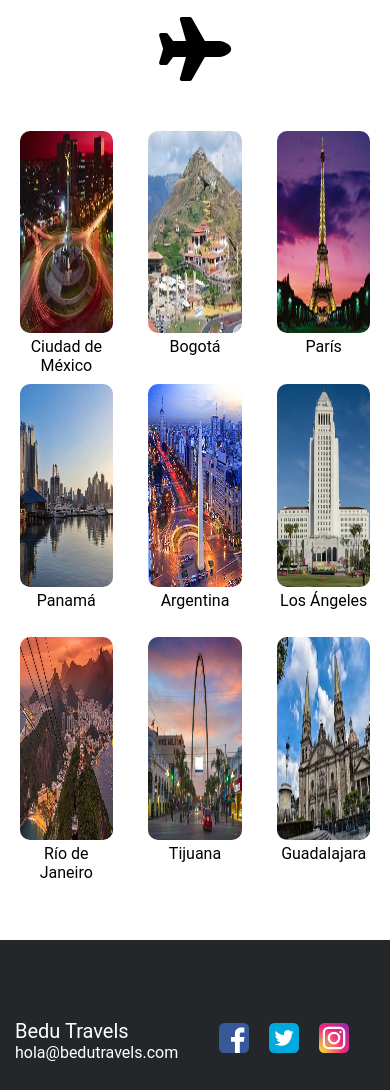
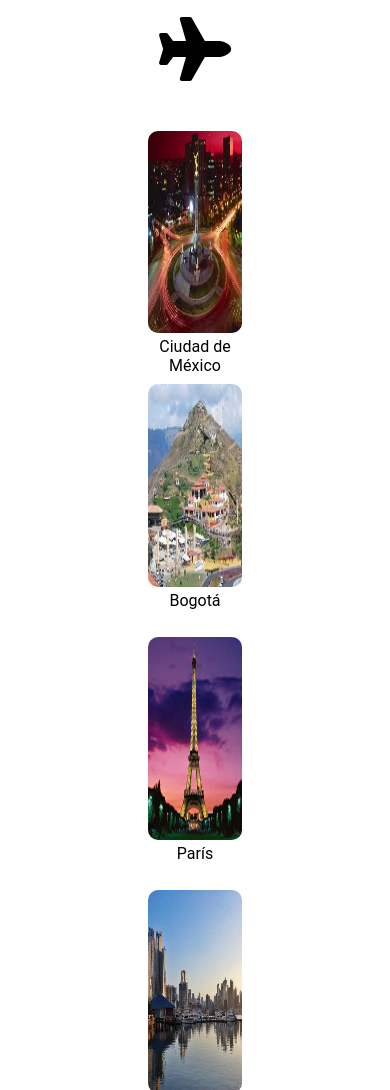
Before and after one commit to ingfernandorag/Responsive-Design, a plain HTML site: page index.html in a window 390 px wide. Shown: the part 1080-2170 px from the top of the page. Drawn offline with Linux system fonts and the light colour scheme.

Commit message:
Cambio de tamaño de imagenes a una linea

```diff
--- a/assets/css/main.css
+++ b/assets/css/main.css
@@ -85,21 +85,17 @@ ul {
 }
 
 /*Aquí hacemos el desmadre de los iconos*/
-
-
 #icons-container-small{
   display: flex;
   align-items: center;
   justify-content: space-around;
   flex-wrap: wrap;
 }
-
 #icons-container-small{
   display: flex;
   justify-content: space-around;
   flex-wrap: wrap;
 }
-
 #icons-container-small i{
   display: flex;
   align-items: center;
@@ -107,19 +103,6 @@ ul {
   width: 300px;
   margin-top: 50px;
 }
-
-@media only screen and (max-width: 616px) {
-  #icons-container{
-      display: none;
-  }
-}
-/* Small devices (portrait tablets and large phones, 600px and up) */
-@media only screen and (min-width: 617px) {
-  #icons-container-small{
-    display: none;
-  }
-}
-
 /*Aquí termina el desmadre de los iconos*/
 
 
@@ -370,3 +353,23 @@ footer > ul > li:first-of-type {
   border-radius: 3px;
   text-align: center;
 }
+
+/*Aqui se hace el cambio de resolucion grande a chica */
+
+@media only screen and (max-width: 616px) {
+  #icons-container{
+      display: none;
+  }
+  .top-country-gridarea{
+    display: grid;
+    grid-template-columns: 33vw;
+    grid-template-rows: auto;
+    justify-items: center;
+  }
+}
+
+@media only screen and (min-width: 617px) {
+  #icons-container-small{
+    display: none;
+  }
+}
```
Also changed, not shown: index.html (+1 -0 lines).
